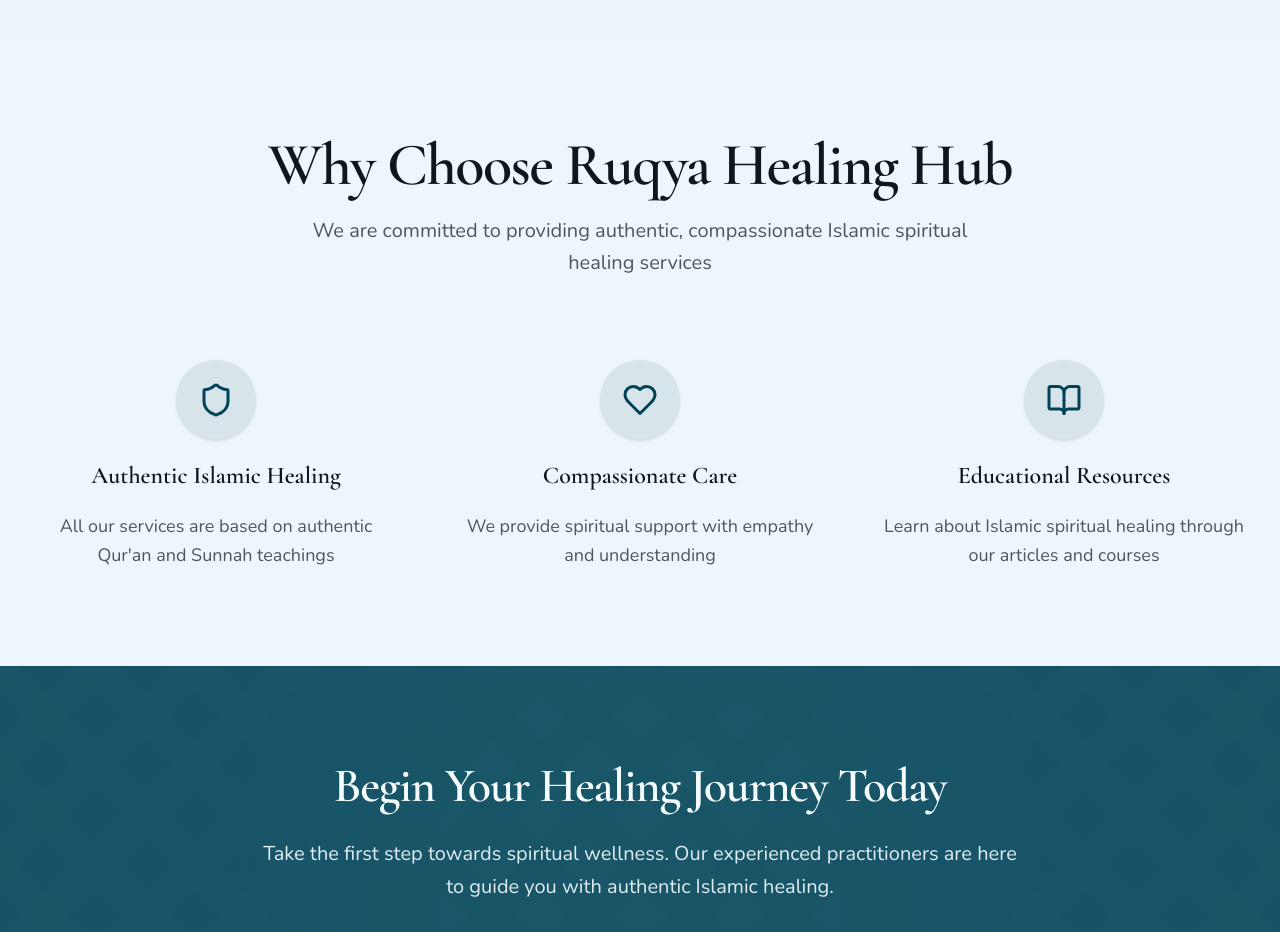
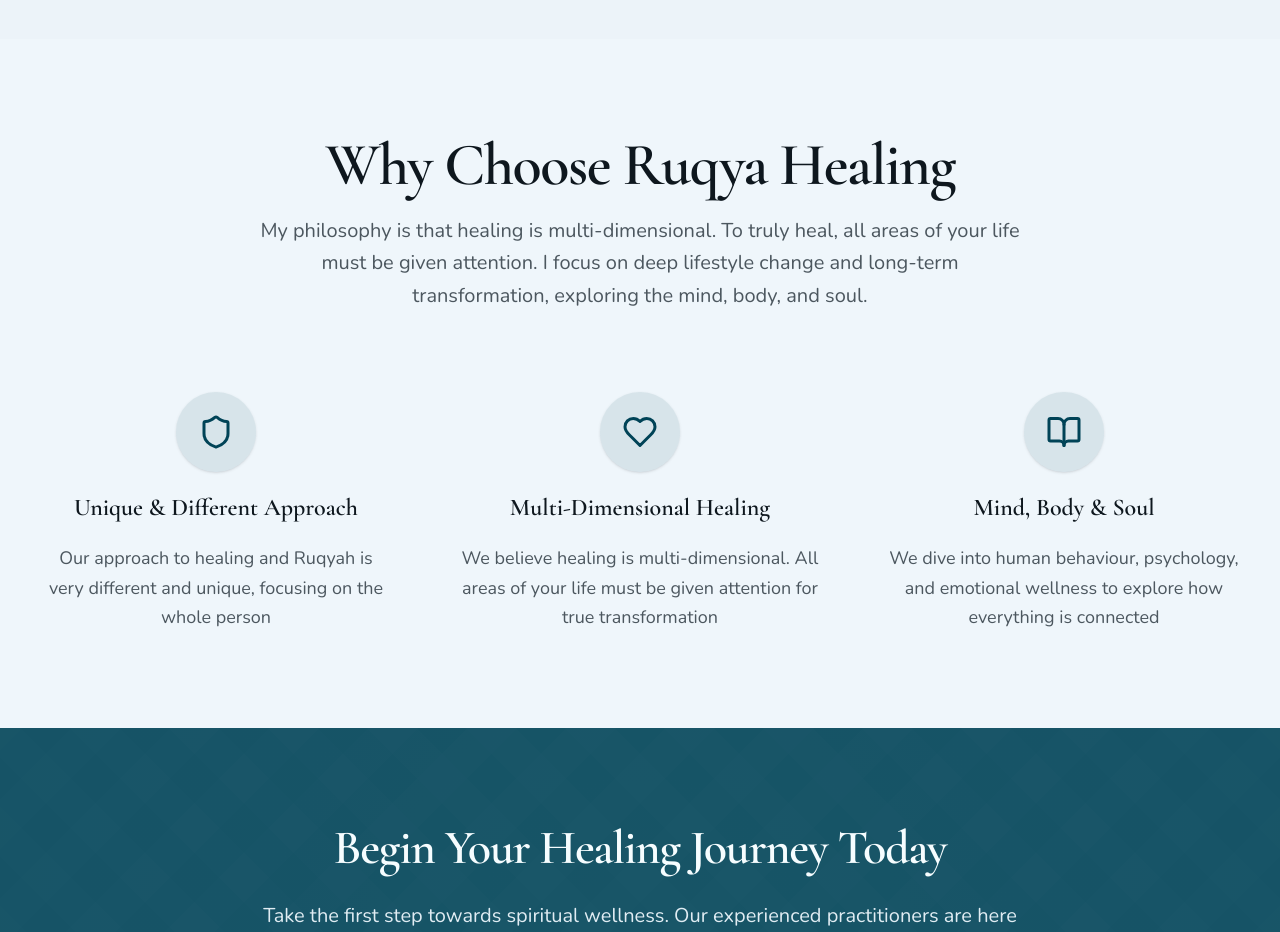
Before and after one commit to A1bdul/v0-ruqya-healing, a Next.js app: page / in a window 1280 px wide. Shown: the part 3120-4052 px from the top of the page. Built offline with nearby package versions, Linux system fonts and the light colour scheme; no server answers.

Commit message:
feat: update branding and philosophy of Ruqya Healing
Change "Ruqya Healing Hub" to "Ruqya Healing" and update "Why Choose" section.

#VERCEL_SKIP

Co-authored-by: Vince <73336016+A1bdul@users.noreply.github.com>

```diff
--- a/app/admin/dashboard/page.tsx
+++ b/app/admin/dashboard/page.tsx
@@ -55,7 +55,7 @@ export default function AdminDashboardPage() {
         <div className="space-y-6">
           <div>
             <h1 className="text-3xl font-serif font-semibold text-foreground">Dashboard</h1>
-            <p className="text-muted-foreground mt-2">Welcome to the Ruqya Healing Hub admin panel</p>
+            <p className="text-muted-foreground mt-2">Welcome to the Ruqya Healing admin panel</p>
           </div>
 
           <div className="grid gap-4 md:grid-cols-2 lg:grid-cols-3 xl:grid-cols-5">
--- a/app/page.tsx
+++ b/app/page.tsx
@@ -28,18 +28,20 @@ export default function HomePage() {
   const features = [
     {
       icon: Shield,
-      title: "Authentic Islamic Healing",
-      description: "All our services are based on authentic Qur'an and Sunnah teachings",
+      title: "Unique & Different Approach",
+      description: "Our approach to healing and Ruqyah is very different and unique, focusing on the whole person",
     },
     {
       icon: Heart,
-      title: "Compassionate Care",
-      description: "We provide spiritual support with empathy and understanding",
+      title: "Multi-Dimensional Healing",
+      description:
+        "We believe healing is multi-dimensional. All areas of your life must be given attention for true transformation",
     },
     {
       icon: BookOpen,
-      title: "Educational Resources",
-      description: "Learn about Islamic spiritual healing through our articles and courses",
+      title: "Mind, Body & Soul",
+      description:
+        "We dive into human behaviour, psychology, and emotional wellness to explore how everything is connected",
     },
   ]
 
@@ -196,10 +198,12 @@ export default function HomePage() {
         <div className="container mx-auto px-4 sm:px-6 lg:px-8">
           <div className="text-center space-y-5 mb-16 md:mb-20">
             <h2 className="text-4xl md:text-5xl lg:text-6xl font-serif font-semibold text-foreground text-balance tracking-tight">
-              Why Choose Ruqya Healing Hub
+              Why Choose Ruqya Healing
             </h2>
-            <p className="text-xl text-muted-foreground max-w-2xl mx-auto leading-relaxed text-pretty">
-              We are committed to providing authentic, compassionate Islamic spiritual healing services
+            <p className="text-xl text-muted-foreground max-w-3xl mx-auto leading-relaxed text-pretty">
+              My philosophy is that healing is multi-dimensional. To truly heal, all areas of your life must be given
+              attention. I focus on deep lifestyle change and long-term transformation, exploring the mind, body, and
+              soul.
             </p>
           </div>
 
--- a/components/loading-screen.tsx
+++ b/components/loading-screen.tsx
@@ -36,7 +36,7 @@ export function LoadingScreen() {
 
         {/* Loading text */}
         <div className="text-sm text-muted-foreground font-medium tracking-wide animate-fade-in-delay">
-          Ruqya Healing Hub
+          Ruqya Healing
         </div>
 
         {/* Spinner */}
```
Also changed, not shown: 2 other files (tests, documents, lock files or other folders).
